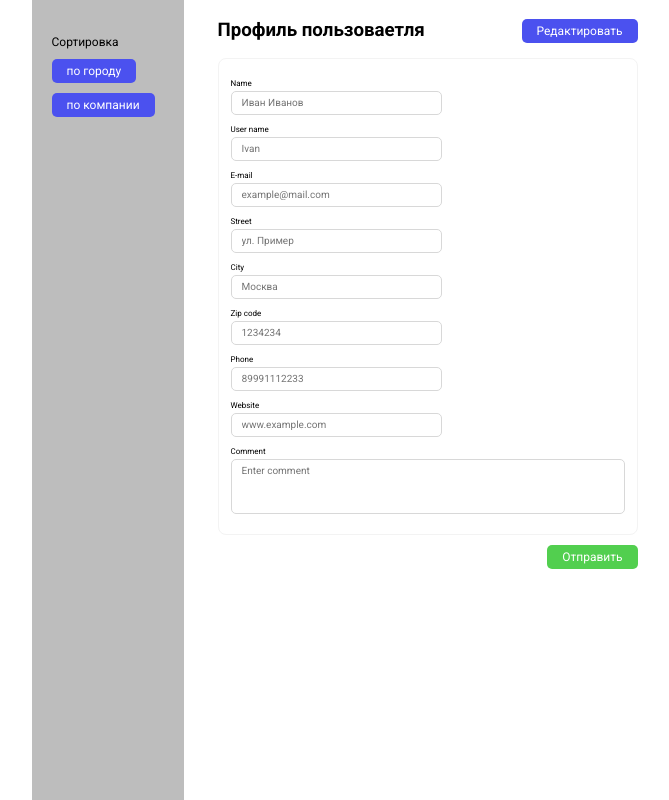
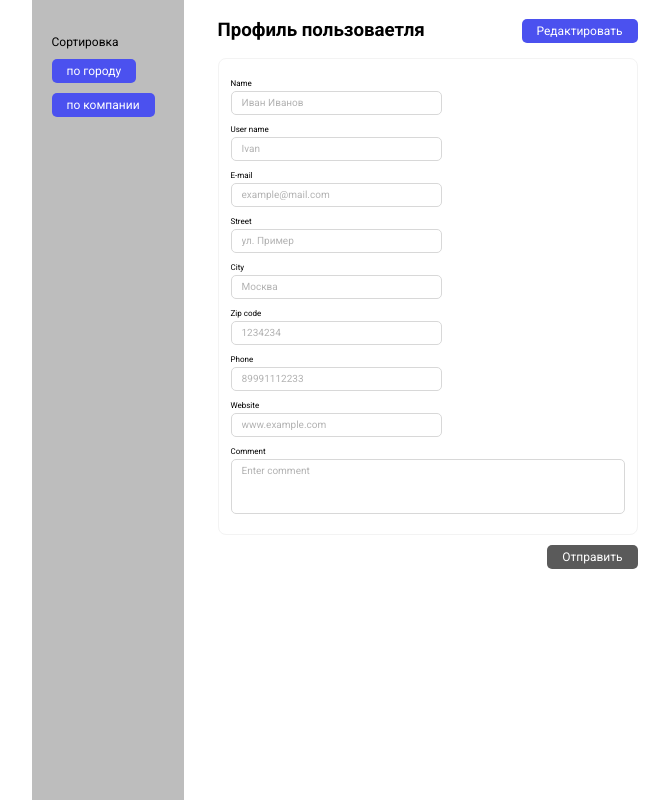
Before and after one commit to Hartaithan/roox-test, a React (Create React App) app: page /user/1 in a window 1280 px wide. Shown: the whole page, without its empty margins (276-945 px from the left). Built offline with nearby package versions, Linux system fonts and the light colour scheme; no server answers.

Commit message:
add readonly state to form-controls

```diff
--- a/src/components/Input/Input.tsx
+++ b/src/components/Input/Input.tsx
@@ -8,11 +8,13 @@ interface Props {
   placeholder: string;
   type: string;
   error: string | undefined;
+  readonly: boolean;
   onChange: (e: any) => void;
 }
 
 const Input = (props: Props) => {
-  const { value, label, name, placeholder, type, error, onChange } = props;
+  const { value, label, name, placeholder, type, error, readonly, onChange } =
+    props;
   return (
     <div className="form-group">
       {label && <label htmlFor={name}>{label}</label>}
@@ -23,6 +25,7 @@ const Input = (props: Props) => {
         name={name}
         className={error ? "form-control invalid" : "form-control"}
         placeholder={placeholder}
+        readOnly={readonly}
         onChange={onChange}
       />
     </div>
--- a/src/components/Input/Textarea.tsx
+++ b/src/components/Input/Textarea.tsx
@@ -7,11 +7,12 @@ interface Props {
   name: string;
   placeholder: string;
   error: string | undefined;
+  readonly: boolean;
   onChange: (e: any) => void;
 }
 
 const Textarea = (props: Props) => {
-  const { value, label, name, placeholder, error, onChange } = props;
+  const { value, label, name, placeholder, error, readonly, onChange } = props;
   return (
     <div className="form-group">
       {label && <label htmlFor={name}>{label}</label>}
@@ -21,6 +22,7 @@ const Textarea = (props: Props) => {
         name={name}
         className={error ? "form-control invalid" : "form-control"}
         placeholder={placeholder}
+        readOnly={readonly}
         onChange={onChange}
       />
     </div>
--- a/src/components/Input/input.scss
+++ b/src/components/Input/input.scss
@@ -27,5 +27,11 @@
     &.invalid {
       border: 1px solid red;
     }
+    &::placeholder {
+      color: rgba(0, 0, 0, 0.3);
+    }
+    &:read-only {
+      color: rgba(0, 0, 0, 0.3);
+    }
   }
 }
--- a/src/pages/UserProfile/UserProfile.tsx
+++ b/src/pages/UserProfile/UserProfile.tsx
@@ -13,6 +13,7 @@ import Loader from "../../components/Loader/Loader";
 function UserProfile() {
   let { userId } = useParams();
   const [user, setUser] = React.useState<User>();
+  const [isEdit, setEdit] = React.useState(false);
   const [isLoading, setLoading] = React.useState(true);
 
   React.useEffect(() => {
@@ -63,7 +64,7 @@ function UserProfile() {
     <div className="userProfile">
       <div className="userProfile__header">
         <h3>Профиль пользоваетля</h3>
-        <Button text="Редактировать" />
+        <Button text="Редактировать" onClick={() => setEdit(true)} />
       </div>
       {isLoading ? (
         <Loader />
@@ -76,6 +77,7 @@ function UserProfile() {
             label="Name"
             name="name"
             error={formik.errors.name}
+            readonly={isEdit ? false : true}
             onChange={(e: any) =>
               formik.setValues({ ...formik.values, name: e.target.value })
             }
@@ -87,6 +89,7 @@ function UserProfile() {
             label="User name"
             name="username"
             error={formik.errors.username}
+            readonly={isEdit ? false : true}
             onChange={(e: any) =>
               formik.setValues({ ...formik.values, username: e.target.value })
             }
@@ -98,6 +101,7 @@ function UserProfile() {
             label="E-mail"
             name="email"
             error={formik.errors.email}
+            readonly={isEdit ? false : true}
             onChange={(e: any) =>
               formik.setValues({ ...formik.values, email: e.target.value })
             }
@@ -109,6 +113,7 @@ function UserProfile() {
             label="Street"
             name="street"
             error={formik.errors.street}
+            readonly={isEdit ? false : true}
             onChange={(e: any) =>
               formik.setValues({ ...formik.values, street: e.target.value })
             }
@@ -120,6 +125,7 @@ function UserProfile() {
             label="City"
             name="city"
             error={formik.errors.city}
+            readonly={isEdit ? false : true}
             onChange={(e: any) =>
               formik.setValues({ ...formik.values, city: e.target.value })
             }
@@ -131,6 +137,7 @@ function UserProfile() {
             label="Zip code"
             name="zipcode"
             error={formik.errors.zipcode}
+            readonly={isEdit ? false : true}
             onChange={(e: any) =>
               formik.setValues({ ...formik.values, zipcode: e.target.value })
             }
@@ -142,6 +149,7 @@ function UserProfile() {
             label="Phone"
             name="phone"
             error={formik.errors.phone}
+            readonly={isEdit ? false : true}
             onChange={(e: any) =>
               formik.setValues({ ...formik.values, phone: e.target.value })
             }
@@ -153,6 +161,7 @@ function UserProfile() {
             label="Website"
             name="website"
             error={formik.errors.website}
+            readonly={isEdit ? false : true}
             onChange={(e: any) =>
               formik.setValues({ ...formik.values, website: e.target.value })
             }
@@ -163,6 +172,7 @@ function UserProfile() {
             label="Comment"
             name="comment"
             error={formik.errors.comment}
+            readonly={isEdit ? false : true}
             onChange={(e: any) =>
               formik.setValues({ ...formik.values, comment: e.target.value })
             }
@@ -171,13 +181,13 @@ function UserProfile() {
       )}
       <Button
         className={
-          formik.isValid
+          formik.isValid && isEdit
             ? "userProfile__submit"
             : "userProfile__submit disabled"
         }
         type="submit"
         text="Отправить"
-        disabled={formik.isValid ? false : true}
+        disabled={formik.isValid && isEdit ? false : true}
         onClick={() => formik.handleSubmit()}
       />
     </div>
```
